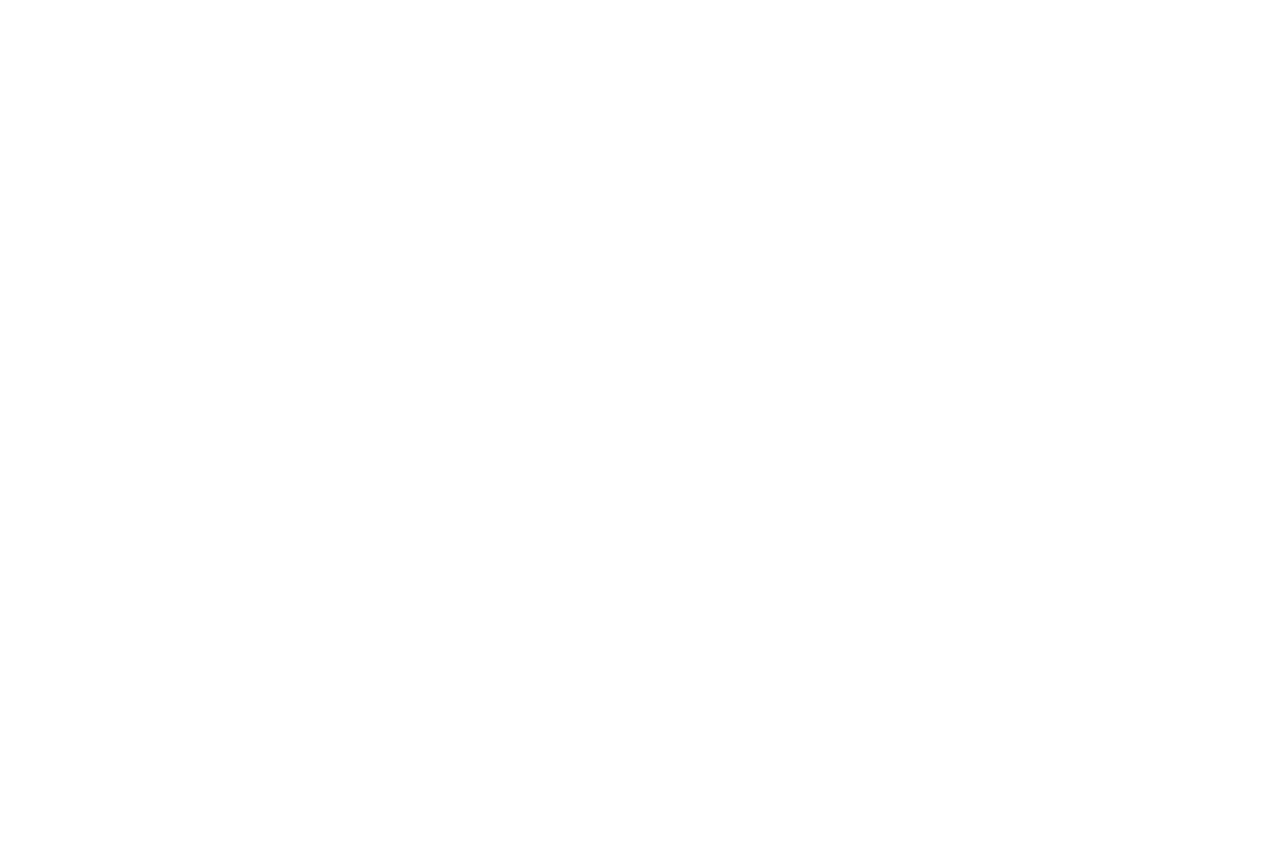
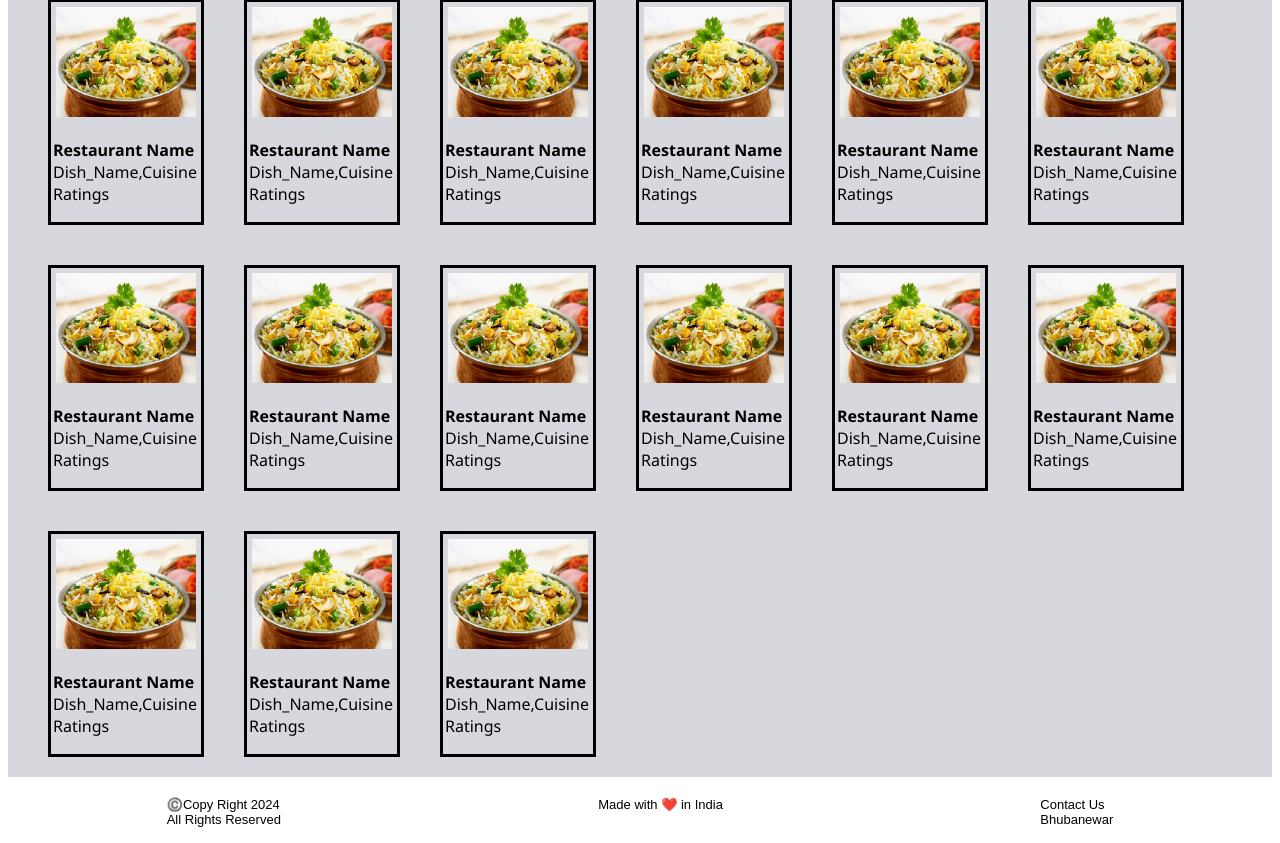
Before and after one commit to Sidsw11/foodoo-app, a React (Vite) app: page / in a window 1280 px wide. Shown: the part 166-1009 px from the top of the page. Before the commit the page ends 800 px from the top, so only its background shows below. Built offline with nearby package versions, Linux system fonts and the light colour scheme.

Commit message:
restcard creation

```diff
--- a/App.js
+++ b/App.js
@@ -2,6 +2,7 @@ import React from 'react';
 import ReactDOM from 'react-dom/client';
 import logo from './tastyfood.png';
 import cart from './cartlogo.png';
+import dishpic from'./vegpulao.jpg';
 
 const HeadingComponent = () => {
     return(
@@ -20,12 +21,57 @@ const HeadingComponent = () => {
     </div>
 )
 };
+const RestroCard = () => {
+    return(
+        <div className='restcard'>
+            <img id="dishpicture"src={dishpic}></img>
+            <div className='restdetails'>
+                <div><strong>Restaurant Name</strong></div>
+                <div>Dish_Name,Cuisine</div>
+                <div>Ratings</div>
+            </div>
+        </div>
+    )
+};
 const BodyComponent =() =>{
     return(
     <div className="bodycomp">
-        <button id="srcbtn">
-            Search
-    </button>
+        <div>
+            <button id="srcbtn">
+                Search
+            </button>
+        </div>
+        <div className='rest_container'>
+            <RestroCard/>
+            <RestroCard/>
+            <RestroCard/>
+            <RestroCard/>
+            <RestroCard/>
+            <RestroCard/>
+            <RestroCard/>
+            <RestroCard/>
+            <RestroCard/>
+            <RestroCard/>
+            <RestroCard/>
+            <RestroCard/>
+            <RestroCard/>
+            <RestroCard/>
+            <RestroCard/>
+
+
+        </div>
+
+    </div>
+
+)};
+const FooterComponent = () => {
+    return(
+    <div className="footcomp">
+        <ul>
+            <li>©️Copy Right 2024<li>All Rights Reserved</li></li>
+            <li>Made with ❤️ in India</li>
+            <li>Contact Us<li>Bhubanewar</li></li>
+        </ul>
     </div>
 )};
 
@@ -37,16 +83,7 @@ const AppLayout =() =>{
         <FooterComponent/>
     </div>
 )};
-const FooterComponent = () => {
-    return(
-    <div id="footcomp">
-        <li>
-            Copy Right
-            Made with ❤️ in India
-            All Rights Reserved
-        </li>
-    </div>
-)};
+
 
 
 const root = ReactDOM.createRoot(document.getElementById("root"));
--- a/index.css
+++ b/index.css
@@ -4,7 +4,16 @@
     border: solid 2px;
 }
 .bodycomp{
-    background-color: blue;
+    background-color: rgb(215, 215, 222);
+
+    font-family:'Segoe UI', Tahoma, Geneva, Verdana, sans-serif;
+
+}
+.rest_container{
+    display: flex;
+    flex-wrap: wrap;
+    margin: 20px;
+
 }
 #logo{
     height: 75px;
@@ -21,6 +30,40 @@
     padding:20px;
 }
 .headcomp{
+
+    background-color: aliceblue;
+    font-family: system-ui, -apple-system, BlinkMacSystemFont, 'Segoe UI', Roboto, Oxygen, Ubuntu, Cantarell, 'Open Sans', 'Helvetica Neue', sans-serif;
+    font-weight: 1000;
     display: flex;
     justify-content: space-between;
 }
+.footcomp{
+    height:min-content;
+}
+.footcomp >ul{
+    padding-left: 0px;
+    display: flex;
+    justify-content:space-around;
+}
+.footcomp > ul> li{
+    font-family: Arial, Helvetica, sans-serif;
+    font-size: small;
+    list-style-type: none;
+}
+.restcard{
+    border: solid black;
+    margin: 20px;
+    width: 150px;
+    height: 220px;
+}
+.restdetails{
+    padding: 2px;
+    margin-top: 10px;
+}
+
+#dishpicture{
+
+    margin: 5px;
+    width: 140px;
+    height: 110px;
+}
```
Also changed, not shown: vegpulao.jpg (added).
